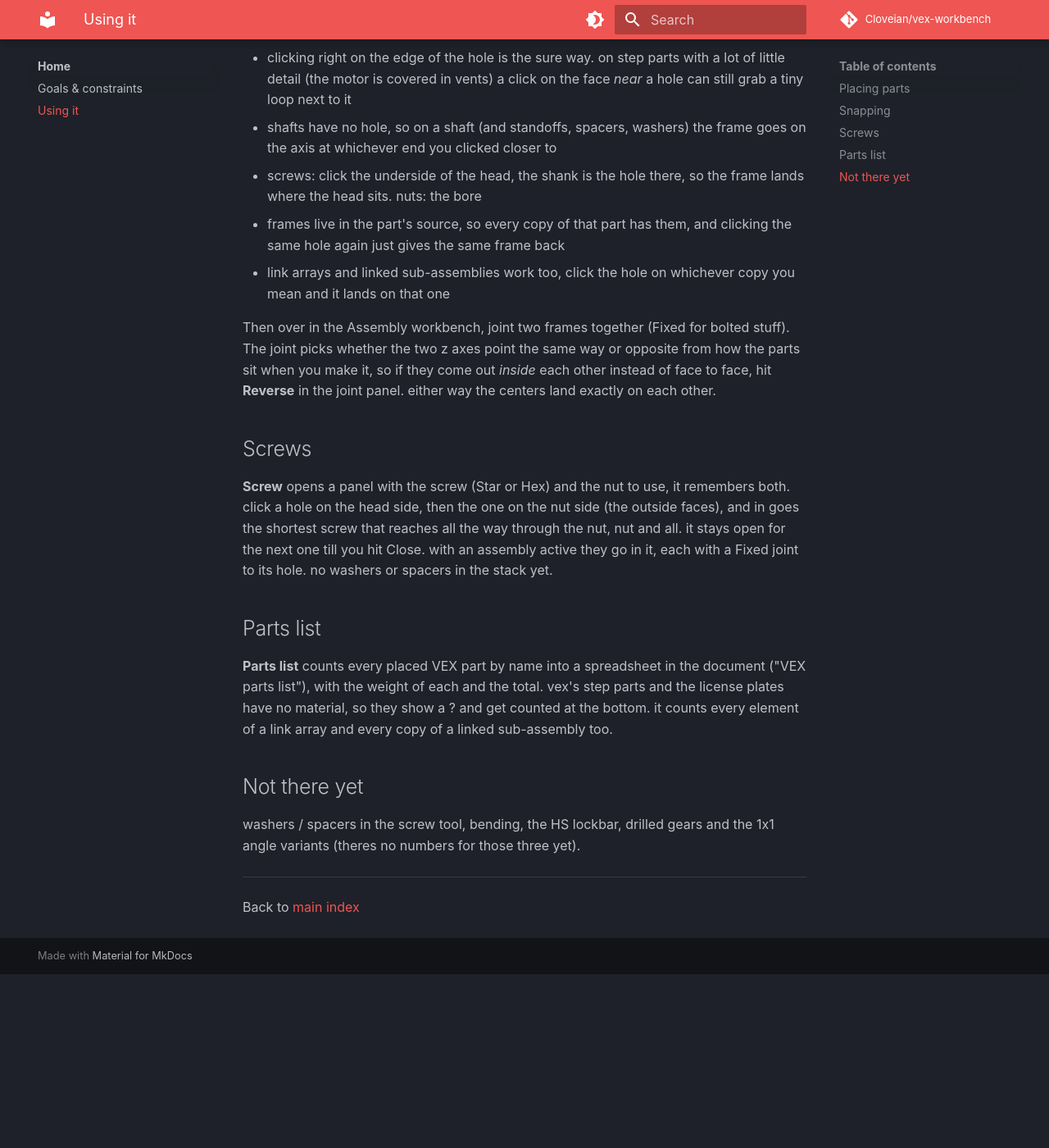
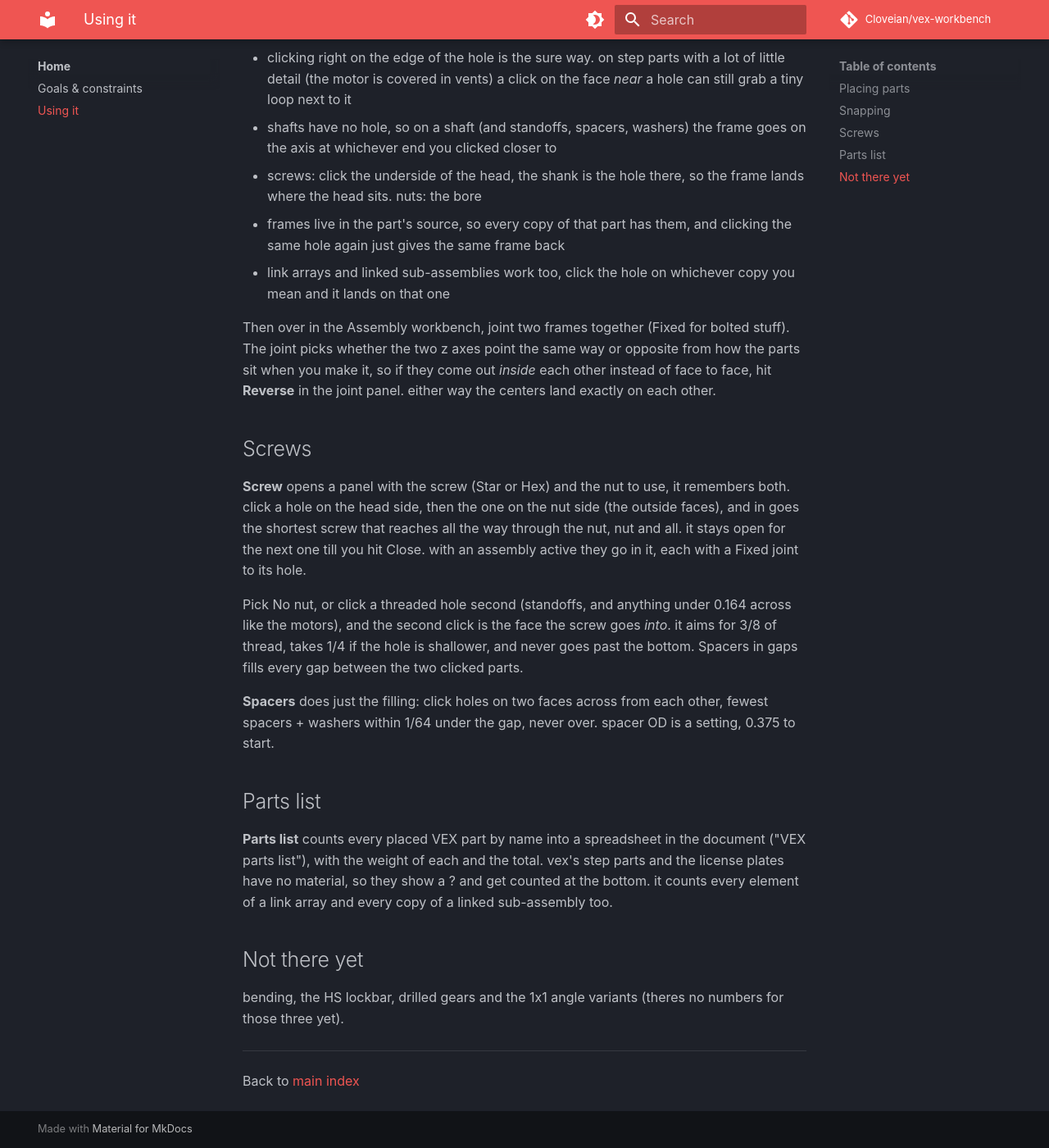
Before and after one commit to Cloveian/vex-workbench, an MkDocs documentation site: the page built from docs/using.md, in a window 1280 px wide and 1400 px high, scrolled down 758 px. Shown: the whole window at 82% size. Built offline with MkDocs 1.6.1 and Material for MkDocs 9.7.7, drawn with Linux system fonts in a browser that asks for light colours; comment, search, counter and statistics services are not loaded; before the commit the page ends 1946 px from its top, so only the background shows below that.

Commit message:
docs stop saying spacers are coming, theyre here

```diff
--- a/docs/using.md
+++ b/docs/using.md
@@ -23,7 +23,11 @@ Then over in the Assembly workbench, joint two frames together (Fixed for bolted
 
 ## Screws
 
-**Screw** opens a panel with the screw (Star or Hex) and the nut to use, it remembers both. click a hole on the head side, then the one on the nut side (the outside faces), and in goes the shortest screw that reaches all the way through the nut, nut and all. it stays open for the next one till you hit Close. with an assembly active they go in it, each with a Fixed joint to its hole. no washers or spacers in the stack yet.
+**Screw** opens a panel with the screw (Star or Hex) and the nut to use, it remembers both. click a hole on the head side, then the one on the nut side (the outside faces), and in goes the shortest screw that reaches all the way through the nut, nut and all. it stays open for the next one till you hit Close. with an assembly active they go in it, each with a Fixed joint to its hole.
+
+Pick No nut, or click a threaded hole second (standoffs, and anything under 0.164 across like the motors), and the second click is the face the screw goes *into*. it aims for 3/8 of thread, takes 1/4 if the hole is shallower, and never goes past the bottom. Spacers in gaps fills every gap between the two clicked parts.
+
+**Spacers** does just the filling: click holes on two faces across from each other, fewest spacers + washers within 1/64 under the gap, never over. spacer OD is a setting, 0.375 to start.
 
 ## Parts list
 
@@ -31,7 +35,7 @@ Then over in the Assembly workbench, joint two frames together (Fixed for bolted
 
 ## Not there yet
 
-washers / spacers in the screw tool, bending, the HS lockbar, drilled gears and the 1x1 angle variants (theres no numbers for those three yet).
+bending, the HS lockbar, drilled gears and the 1x1 angle variants (theres no numbers for those three yet).
 
 ---
 Back to [main index](index.md)
```
Also changed, not shown: README.md (+3 -2 lines), docs/index.md (+1 -1 lines), docs/roadmap.md (+2 -2 lines).
